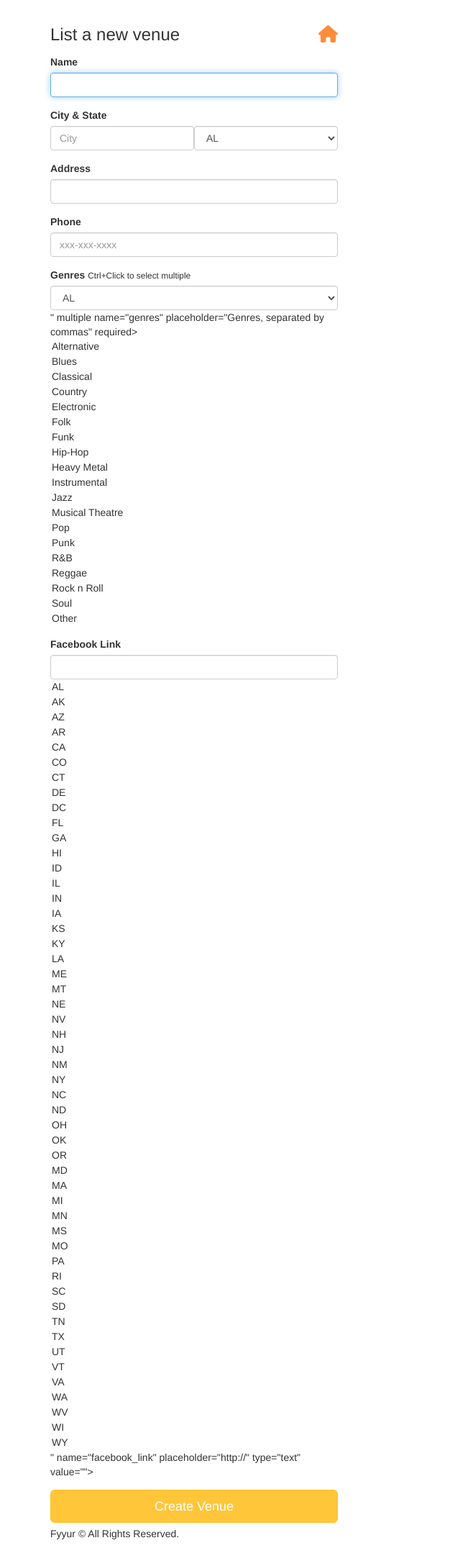
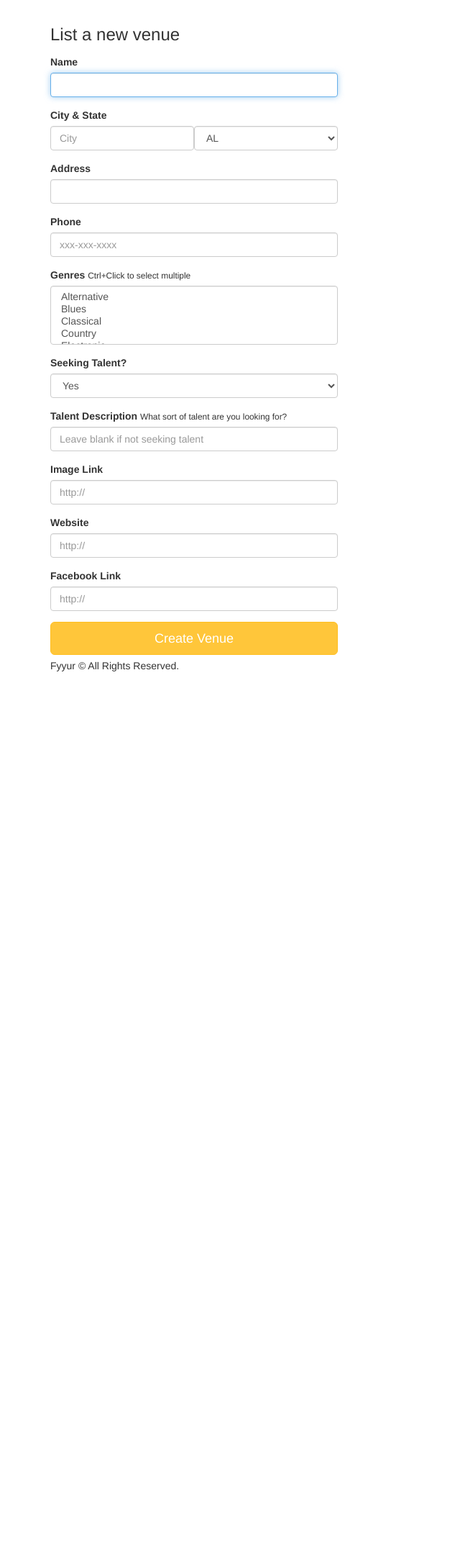
Before and after one commit to Mansour-Aldundur/Fyyur, a Flask app: page /venues/create in a window 1280 px wide. Shown: the part 60-2236 px from the top of the page at 72% size, without its empty margins (0-640 px from the left). After the commit the page ends 993 px from the top, so only its background shows below. Run offline with Flask 2, Linux system fonts and the light colour scheme; some libraries are stand-ins or nearby versions.

Commit message:
feat: create venue done , Fix:database table names

```diff
--- a/app.py
+++ b/app.py
@@ -14,6 +14,7 @@
 from flask_wtf import Form
 from forms import *
 from datetime import datetime
+import sys
 
 #----------------------------------------------------------------------------#
 # App Config.
@@ -31,10 +32,11 @@
 #----------------------------------------------------------------------------#
 
 class Venue(db.Model):
-    __tablename__ = 'Venue'
+    __tablename__ = 'venues'
 
     id = db.Column(db.Integer, primary_key=True)
     name = db.Column(db.String)
+    genres = db.Column(db.ARRAY(db.String()), nullable= False)
     city = db.Column(db.String(120))
     state = db.Column(db.String(120))
     address = db.Column(db.String(120))
@@ -52,14 +54,14 @@
         return f'<Venue id : {self.id},  name : {self.name}>'
 
 class Artist(db.Model):
-    __tablename__ = 'Artist'
+    __tablename__ = 'artists'
 
     id = db.Column(db.Integer, primary_key=True)
     name = db.Column(db.String)
     city = db.Column(db.String(120))
     state = db.Column(db.String(120))
     phone = db.Column(db.String(120))
-    genres = db.Column(db.String(120))
+    genres = db.Column(db.ARRAY(db.String()), nullable= False)
     image_link = db.Column(db.String(500))
     facebook_link = db.Column(db.String(120))
 
@@ -70,14 +72,12 @@
     def __repr__(self):
       return f'<Artist id: {self.id} , name : {self.name}>'
 
-
-# TODO Implement Show and Artist models, and complete all model relationships and properties, as a database migration.
 class Show(db.Model):
     id = db.Column(db.Integer, primary_key=True)
     # completing the relationship by adding the two foreign keys
-    artist_id = db.Column(db.Integer, db.ForeignKey('Artist.id'), nullable=False)
-    venue_id = db.Column(db.Integer, db.ForeignKey('Venue.id'), nullable=False)
-    # note that I datetime.utcnow without ()
+    artist_id = db.Column(db.Integer, db.ForeignKey('artists.id'), nullable=False)
+    venue_id = db.Column(db.Integer, db.ForeignKey('venues.id'), nullable=False)
+    # note that  datetime.utcnow without ()
     start_time = db.Column(db.DateTime, nullable=False, default=datetime.utcnow)
 
 #----------------------------------------------------------------------------#
@@ -132,6 +132,9 @@
     }]
   }]
   return render_template('pages/venues.html', areas=data);
+
+
+
 
 @app.route('/venues/search', methods=['POST'])
 def search_venues():
@@ -242,14 +245,21 @@
 
 @app.route('/venues/create', methods=['POST'])
 def create_venue_submission():
-  # TODO: insert form data as a new Venue record in the db, instead
-  # TODO: modify data to be the data object returned from db insertion
-
-  # on successful db insert, flash success
-  flash('Venue ' + request.form['name'] + ' was successfully listed!')
-  # TODO: on unsuccessful db insert, flash an error instead.
-  # e.g., flash('An error occurred. Venue ' + data.name + ' could not be listed.')
-  # see: http://flask.pocoo.org/docs/1.0/patterns/flashing/
+  error = False
+  try:
+    new_venue = Venue(name=request.form.get('name'),city=request.form.get('city'),state=request.form.get('state'),address=request.form.get('address'),genres=request.form.getlist('genres'),phone=request.form.get('phone'),facebook_link=request.form.get('facebook_link'),image_link=request.form.get('image_link'), website=request.form.get('website'),seeking_talent=request.form.get('seeking_talent') == 'True', seeking_description=request.form.get('seeking_description'))
+    db.session.add(new_venue)
+    db.session.commit()
+  except:
+    error = True
+    db.session.rollback()
+    print(sys.exc_info())
+  finally:
+    db.session.close()
+  if not error:
+    flash('Venue ' + request.form['name'] + ' was successfully listed!')
+  else:
+    flash('An error occurred. Venue can not be listed ')
   return render_template('pages/home.html')
 
 @app.route('/venues/<venue_id>', methods=['DELETE'])
--- a/forms.py
+++ b/forms.py
@@ -116,6 +116,19 @@
     facebook_link = StringField(
         'facebook_link', validators=[URL()]
     )
+    website = StringField(
+        'website', validators=[URL()]
+    )
+    seeking_talent = SelectField(
+        'seeking_talent', validators=[DataRequired()],
+        choices=[
+            ('True', 'Yes'),
+            ('False', 'No'),
+        ]
+    )
+    seeking_description = StringField(
+        'seeking_description'
+    )
 
 class ArtistForm(Form):
     name = StringField(
--- a/templates/forms/new_venue.html
+++ b/templates/forms/new_venue.html
@@ -3,7 +3,7 @@
 {% block content %}
   <div class="form-wrapper">
     <form method="post" class="form">
-      <h3 class="form-heading">List a new venue <a href="{{ url_for('index') }}" title="Back to homepage"><i class="fa fa-home pull-right"></i></a></h3>
+      <h3 class="form-heading">List a new venue</h3>
       <div class="form-group">
         <label for="name">Name</label>
         {{ form.name(class_ = 'form-control', autofocus = true) }}
@@ -26,17 +26,35 @@
       <div class="form-group">
           <label for="phone">Phone</label>
           {{ form.phone(class_ = 'form-control', placeholder='xxx-xxx-xxxx', autofocus = true) }}
-        </div>
+      </div>
       <div class="form-group">
         <label for="genres">Genres</label>
         <small>Ctrl+Click to select multiple</small>
-        {{ form.genres(class_ = 'form-control', placeholder='Genres, separated by commas', id=form.state, autofocus = true) }}
+        {{ form.genres(class_ = 'form-control', placeholder='Genres, separated by commas', autofocus = true) }}
       </div>
       <div class="form-group">
-          <label for="genres">Facebook Link</label>
-          {{ form.facebook_link(class_ = 'form-control', placeholder='http://', id=form.state, autofocus = true) }}
-        </div>
+        <label for="seeking_talent">Seeking Talent?</label>
+        {{ form.seeking_talent(class_ = 'form-control', autofocus = true) }}
+      </div>
+      <div class="form-group">
+        <label for="seeking_description">Talent Description</label>
+        <small>What sort of talent are you looking for?</small>
+        {{ form.seeking_description(class_ = 'form-control', placeholder='Leave blank if not seeking talent', autofocus = true) }}
+      </div>
+      <div class="form-group">
+        <label for="image_link">Image Link</label>
+        {{ form.image_link(class_ = 'form-control', placeholder='http://', autofocus = true) }}
+      </div>
+      <div class="form-group">
+        <label for="website">Website</label>
+        {{ form.website(class_ = 'form-control', placeholder='http://', autofocus = true) }}
+      </div>
+      <div class="form-group">
+          <label for="facebook_link">Facebook Link</label>
+          {{ form.facebook_link(class_ = 'form-control', placeholder='http://', autofocus = true) }}
+      </div>
       <input type="submit" value="Create Venue" class="btn btn-primary btn-lg btn-block">
+
     </form>
   </div>
 {% endblock %}
```
Also changed, not shown: migrations/versions/76e976a1df50_.py (renamed from migrations/versions/fcde3b7fc19d_.py, +22 -7 lines), migrations/versions/b31d44bceeaf_.py (added, +34 -0 lines), migrations/versions/dbe6e3927c5d_.py (deleted, +0 -46 lines).
